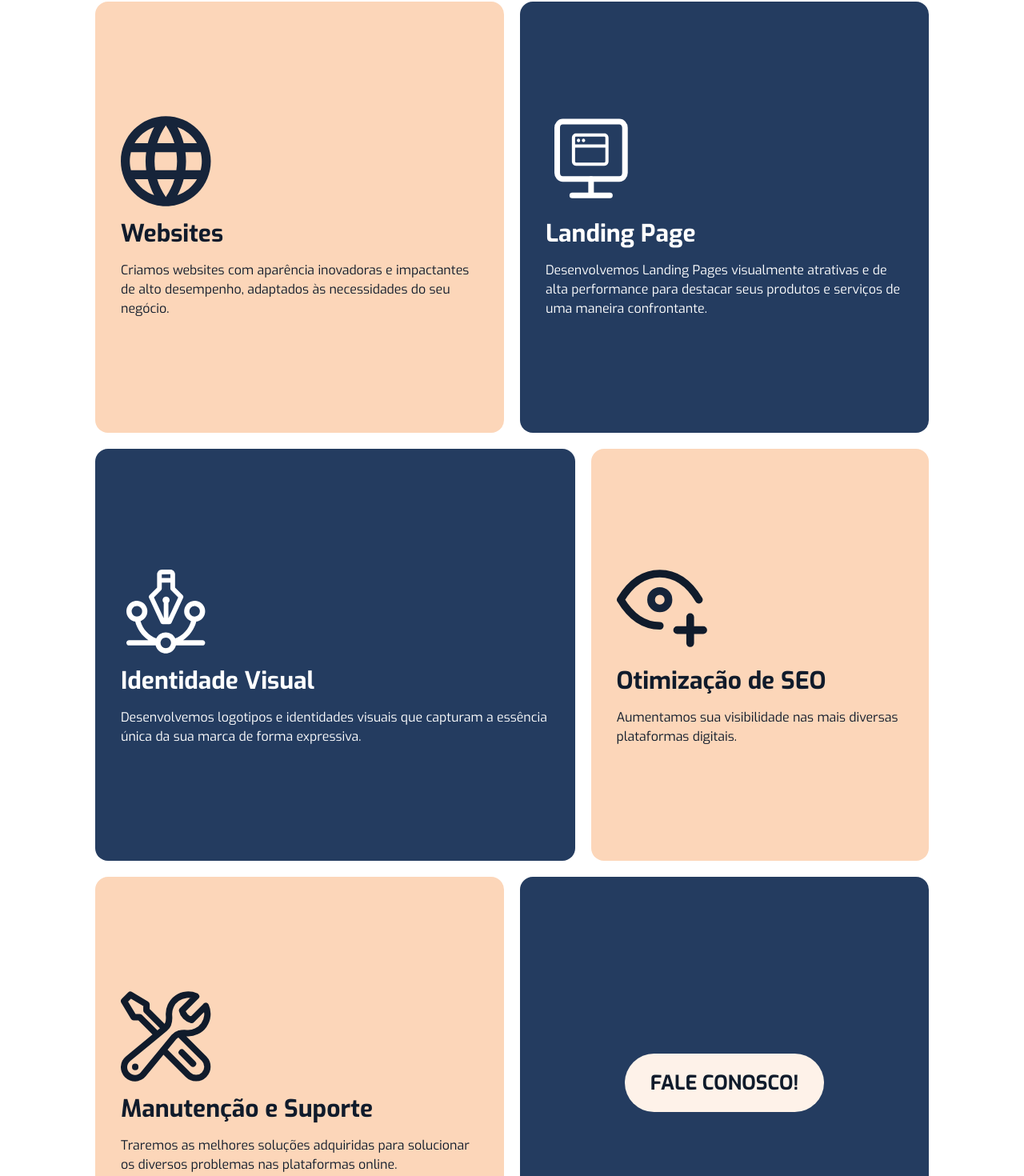
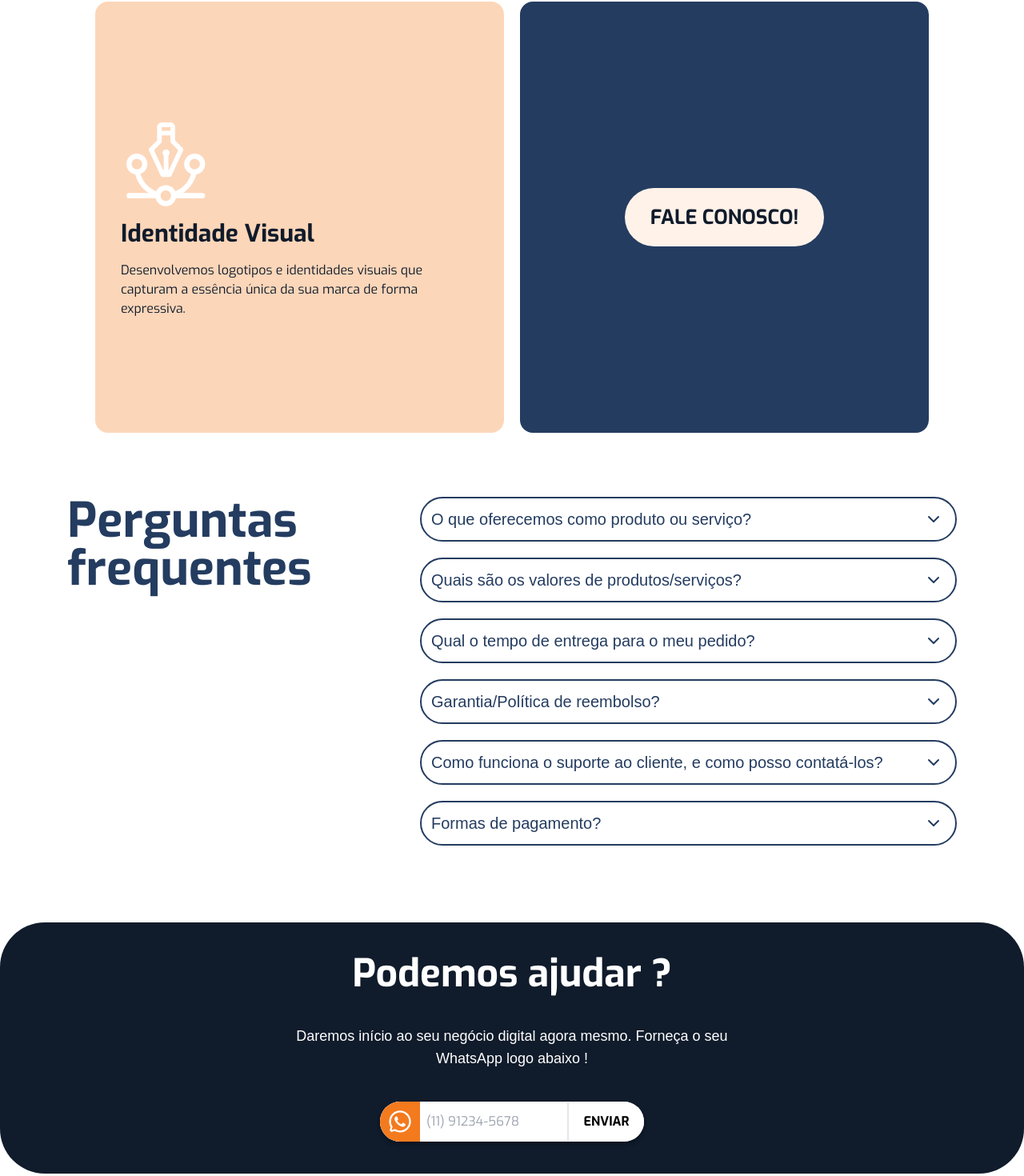
Before and after one commit to brunoagrodev/aprimoraconhecimento, a Next.js app: page / in a window 1280 px wide. Shown: the part 3661-5131 px from the top of the page at 80% size. Built offline with nearby package versions, Linux system fonts and the light colour scheme; a web font is replaced by a local one.

Commit message:
Add files via upload

```diff
--- a/src/app/privacypolicy/page.tsx
+++ b/src/app/privacypolicy/page.tsx
@@ -91,7 +91,7 @@ export default function PrivacyPolicy() {
 
           <p className="px-4 py-2">
             Se tiver alguma dúvida sobre esta Política, entre em contato conosco
-            pelo e-mail fornecido acima.
+            pelo e-mail <strong>aprimoraconhecimento@gmail.com</strong>
           </p>
         </div>
       </div>
--- a/src/components/footer.tsx
+++ b/src/components/footer.tsx
@@ -60,7 +60,7 @@ const Footer = () => {
               />
             </a>
             <a
-              href="https://www.youtube.com/@aprimoraconhecimento"
+              href="https://www.youtube.com/@aprimoralabs"
               target="_blank"
               className="items-center justify-center rounded-full bg-[#101b2b] p-4"
             >
@@ -72,7 +72,7 @@ const Footer = () => {
               />
             </a>
             <a
-              href="https://www.tiktok.com/@aprimora.conhecim"
+              href="https://www.tiktok.com/@aprimoralabs"
               target="_blank"
               className="items-center justify-center rounded-full bg-[#101b2b] p-4"
             >
--- a/src/components/question.tsx
+++ b/src/components/question.tsx
@@ -18,17 +18,16 @@ const Question = () => {
     {
       question: 'O que oferecemos como produto ou serviço?',
       reply:
-        'Oferecemos soluções digitais exclusivas para profissionais autônomos e pequenos negócios, incluindo sites, landing pages, identidade visual, SEO e suporte. Nosso objetivo é impulsionar o crescimento online de seus negócios.',
+       'Vendemos identidades visuais em três pacotes fechados, cada um com elementos específicos para atender às necessidades do seu negócio.'
     },
     {
-      question: 'Quais são os nossos valores de produtos/serviços?',
+      question: 'Quais são os valores de produtos/serviços?',
       reply:
-        'Nossos valores centrais são qualidade, acessibilidade e inovação. Oferecemos soluções digitais de alta qualidade a preços que cabem no seu bolso, garantindo uma presença online extraordinária.',
-    },
+      'Nossos pacotes de identidade visual possuem preços fixos, proporcionando facilidade na escolha do que melhor atende às suas necessidades.'},
     {
       question: 'Qual o tempo de entrega para o meu pedido?',
       reply:
-        'O tempo de entrega varia de acordo com o serviço contratado. Mas, como a gente sabe que você está ansioso para ver o seu negócio decolar, vamos fazer o possível para entregar o mais rápido possível.',
+        'O tempo de entrega varia de acordo com o pacote contratado. Mas, como a gente sabe que você está ansioso para ver o seu negócio decolar, vamos fazer o possível para entregar o mais rápido possível.',
     },
     {
       question: 'Garantia/Política de reembolso?',
@@ -47,6 +46,7 @@ const Question = () => {
           <p>Aceitamos as seguintes formas de pagamento:</p>
           <ul className="ml-5 list-disc">
             <li className="">Pix</li>
+            <li>Cartão de credito</li>
             <li>Transferência bancária</li>
             <li>Boleto bancário</li>
           </ul>
--- a/src/components/services.tsx
+++ b/src/components/services.tsx
@@ -16,34 +16,10 @@ const Services = () => {
 
   const cards = [
       {
-      title: 'Websites',
-      description:
-        'Criamos websites com aparência inovadoras e impactantes de alto desempenho, adaptados às necessidades do seu negócio.',
-      icon: '/services/webIcon.svg',
-    },
-    {
-      title: 'Landing Page',
-      description:
-        'Desenvolvemos Landing Pages visualmente atrativas e de alta performance para destacar seus produtos e serviços de uma maneira confrontante.',
-      icon: '/services/landingIcon.svg',
-    },
-    {
         title: 'Identidade Visual',
         description:
           'Desenvolvemos logotipos e identidades visuais que capturam a essência única da sua marca de forma expressiva.',
         icon: '/services/idIcon.svg',
-    },
-    {
-      title: 'Otimização de SEO',
-      description:
-        'Aumentamos sua visibilidade nas mais diversas plataformas digitais.',
-      icon: '/services/seoIcon.svg',
-    },
-    {
-      title: 'Manutenção e Suporte',
-      description:
-        'Traremos as melhores soluções adquiridas para solucionar os diversos problemas nas plataformas online.',
-      icon: '/services/supportIcon.svg',
       },
     ]
 
@@ -101,3 +77,41 @@ const Services = () => {
 }
 
 export default Services
+
+
+
+/*
+const cards = [
+  {
+    //title: 'Websites',
+    //description:
+      //'Criamos websites com aparência inovadoras e impactantes de alto desempenho, adaptados às necessidades do seu negócio.',
+    //icon: '/services/webIcon.svg',
+  },
+  {
+    //title: 'Landing Page',
+    //description:
+      //'Desenvolvemos Landing Pages visualmente atrativas e de alta performance para destacar seus produtos e serviços de uma maneira confrontante.',
+    //icon: '/services/landingIcon.svg',
+  },
+  {
+    title: 'Identidade Visual',
+    description:
+      'Desenvolvemos logotipos e identidades visuais que capturam a essência única da sua marca de forma expressiva.',
+    icon: '/services/idIcon.svg',
+  },
+  {
+    //title: 'Otimização de SEO',
+    //description:
+      //'Aumentamos sua visibilidade nas mais diversas plataformas digitais.',
+    //icon: '/services/seoIcon.svg',
+  },
+  {
+    //title: 'Manutenção e Suporte',
+    //description:
+      //'Traremos as melhores soluções adquiridas para solucionar os diversos problemas nas plataformas online.',
+    //icon: '/services/supportIcon.svg',
+  },
+]
+
+*/
```
Lines whose indentation alone changed are shown as unchanged.
